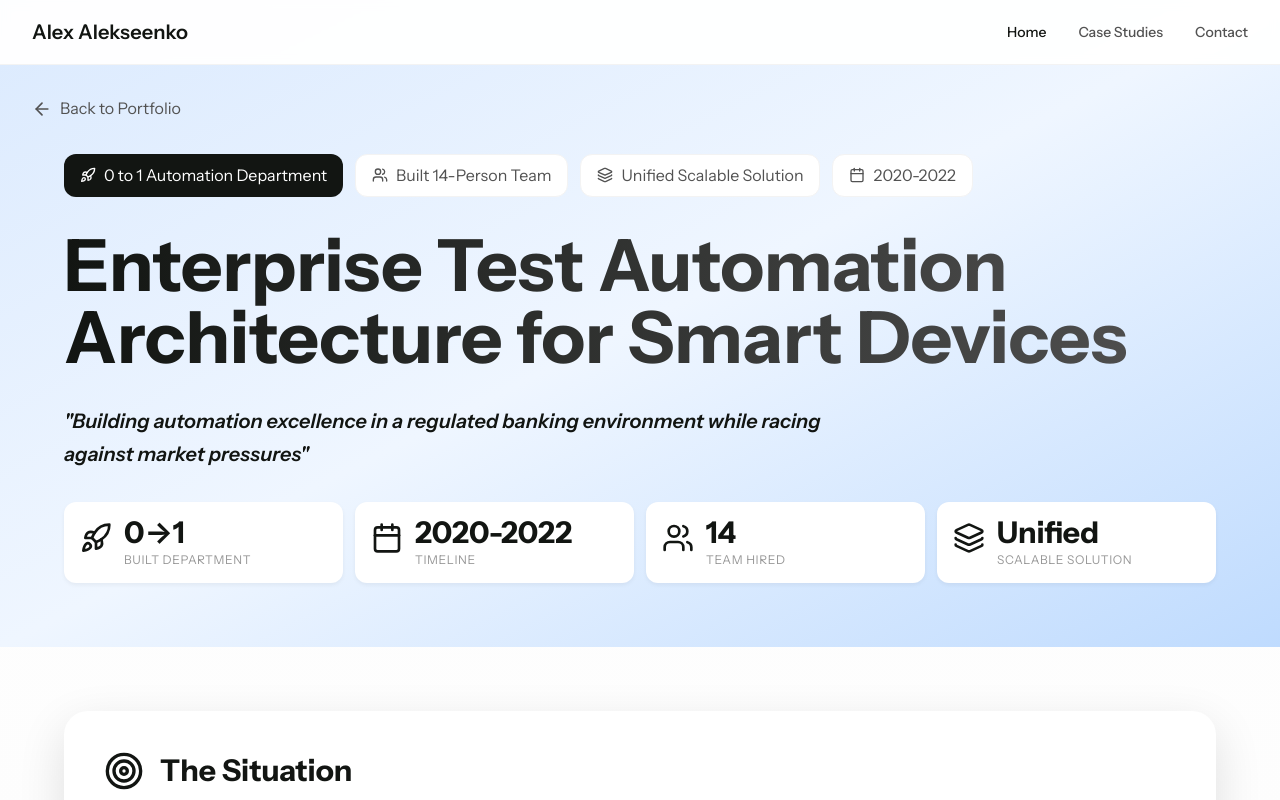
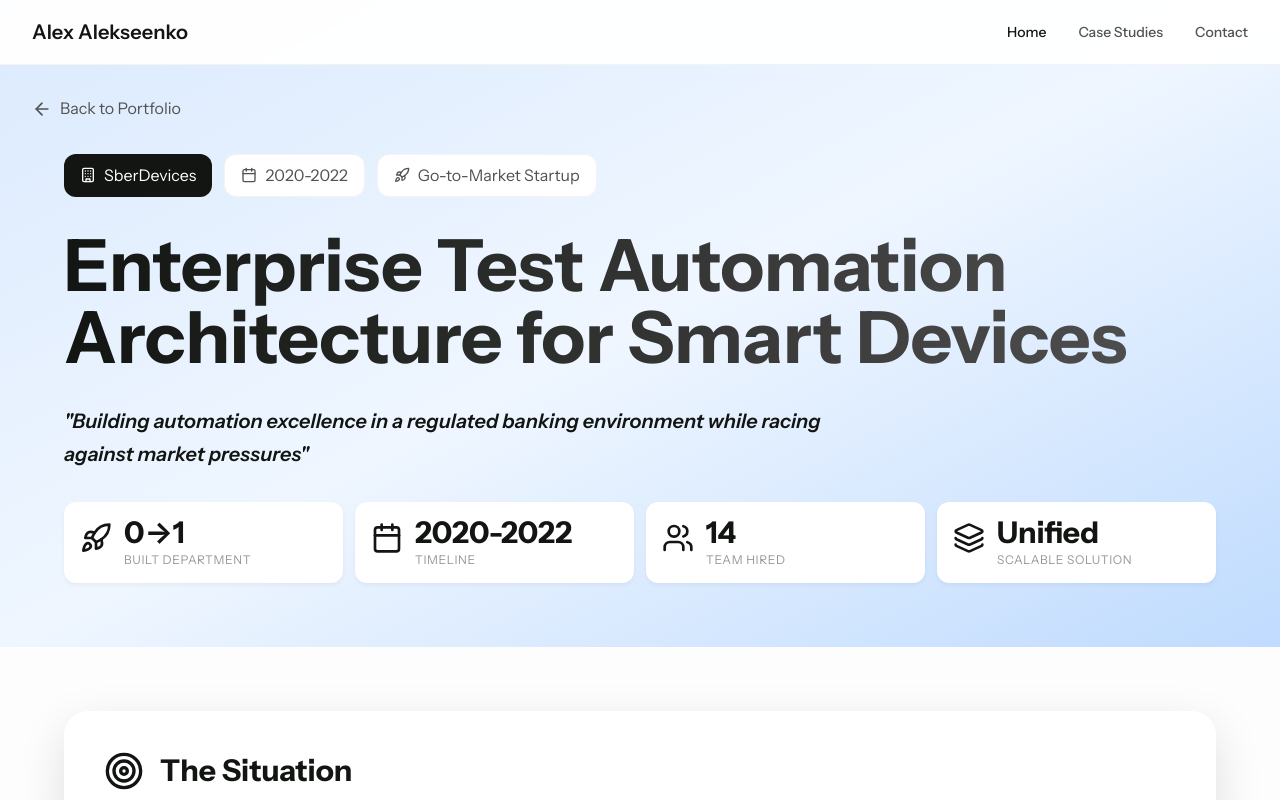
Before and after one commit to alex-alekseenko/alex-alekseenko, a Next.js app: page /case-studies/automation1 in a window 1280 px wide. Shown: the top 800 px of the page. Built offline with nearby package versions, Linux system fonts and the light colour scheme.

Commit message:
Restore top badges section to previous state

```diff
--- a/src/app/case-studies/automation1/page.tsx
+++ b/src/app/case-studies/automation1/page.tsx
@@ -101,20 +101,16 @@ export default function AutomationCaseStudy1() {
           <div className="max-w-6xl mx-auto">
             <div className="flex flex-wrap gap-3 mb-8">
               <span className="px-4 py-2 bg-primary-dark text-white rounded-lg flex items-center gap-2">
-                <Rocket className="h-4 w-4" />
-                0 to 1 Automation Department
-              </span>
-              <span className="px-4 py-2 bg-white border border-background-light-gray rounded-lg flex items-center gap-2">
-                <Users className="h-4 w-4" />
-                Built 14-Person Team
-              </span>
-              <span className="px-4 py-2 bg-white border border-background-light-gray rounded-lg flex items-center gap-2">
-                <Layers className="h-4 w-4" />
-                Unified Scalable Solution
+                <Building className="h-4 w-4" />
+                SberDevices
               </span>
               <span className="px-4 py-2 bg-white border border-background-light-gray rounded-lg flex items-center gap-2">
                 <Calendar className="h-4 w-4" />
                 2020-2022
+              </span>
+              <span className="px-4 py-2 bg-white border border-background-light-gray rounded-lg flex items-center gap-2">
+                <Rocket className="h-4 w-4" />
+                Go-to-Market Startup
               </span>
             </div>
 
```
